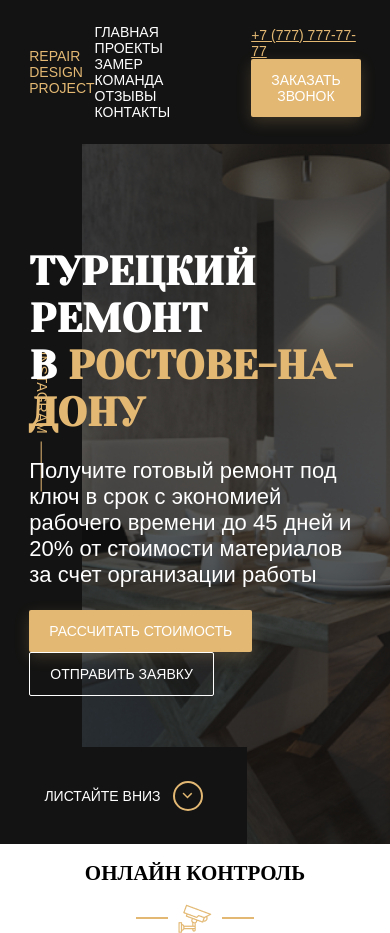
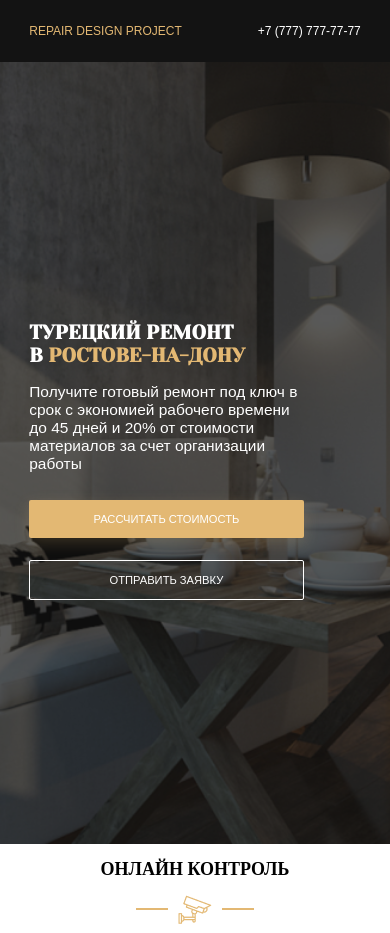
Before and after one commit to VeryBaguette/Coursee, a website: page index.html in a window 390 px wide. Drawn offline with Linux system fonts and the light colour scheme; files whose address does not match are found by name.

Commit message:
refact: made responsive layout for header and hero

```diff
--- a/sass/_interface.sass
+++ b/sass/_interface.sass
@@ -3,6 +3,7 @@
     border: none
     border-radius: 2px
     text-transform: uppercase
+    font-size: 0.93rem
     &:hover
         cursor: pointer
     &--primary
--- /dev/null
+++ b/sass/_media.sass
@@ -0,0 +1,42 @@
+@media screen and ( max-width: 1200px )
+    html
+        font-size: 12px
+    .nav
+        &__item
+            margin-right: 1rem
+
+@media screen and ( max-width: 992px )
+    .nav
+        display: none
+    .hero
+        &__instagram
+            display: none
+        &__content
+            margin-left: 0
+
+@media screen and ( max-width: 570px )
+    .contacts
+        &__phone
+            margin-right: 0
+            color: $light
+            text-decoration: none
+        &__button
+            display: none
+    .title
+        font-size: 1.64rem
+    .hero
+        &__scroll-down
+            display: none
+        &__content
+            max-width: 22.86rem
+        &__text
+            font-size: 1.29rem
+            margin-bottom: 2.28rem
+        &__button
+            display: block
+            min-width: 22.86rem
+            margin-bottom: 1.85rem
+@media screen and ( max-height:  520px)
+    .hero
+        &__scroll-down
+            display: none
--- a/sass/_settings.sass
+++ b/sass/_settings.sass
@@ -1,8 +1,10 @@
 *, *:before, *:after
     box-sizing: border-box
+hrml
+    font-size: 14px
 body
     font-family: 'Futura Book', sans-serif
-    font-size: 14px
+    font-size: 1rem
 .section
     &-title
         text-align: center
--- a/sass/style.sass
+++ b/sass/style.sass
@@ -7,3 +7,5 @@
 @import 'templates/header'
 @import 'templates/hero'
 @import 'templates/control'
+
+@import 'media'
--- a/sass/templates/_header.sass
+++ b/sass/templates/_header.sass
@@ -21,7 +21,7 @@
         color: $light
         text-decoration: none
         text-transform: uppercase
-        margin-right: 40px
+        margin-right: 2.85rem
         transition: color 0.2s
         &:hover
             color: $primary
--- a/sass/templates/_hero.sass
+++ b/sass/templates/_hero.sass
@@ -17,9 +17,10 @@
         background-color: rgba($dark, 0.7)
     &__content
         position: relative
-        max-width: 670px
+        max-width: 47.85rem
+        margin-left: 4.28rem
     &__text
-        font-size: 22px
+        font-size: 1.57rem
         max-width: 500px
     &__instagram
         position: absolute
@@ -36,8 +37,8 @@
         justify-content: center
         left: 0
         bottom: 0
-        min-width: 247px
-        min-height: 97px
+        min-width: 17.6rem
+        min-height: 6.92 rem
         background-color: $dark
         text-transform: uppercase
         text-decoration: none
@@ -75,6 +76,6 @@
     margin: 0
     font-family: Yeseva One
     text-transform: uppercase
-    font-size: 40px
+    font-size: 2.857rem
     &--primary
         color: $primary
```
Also changed, not shown: css/style.css.
